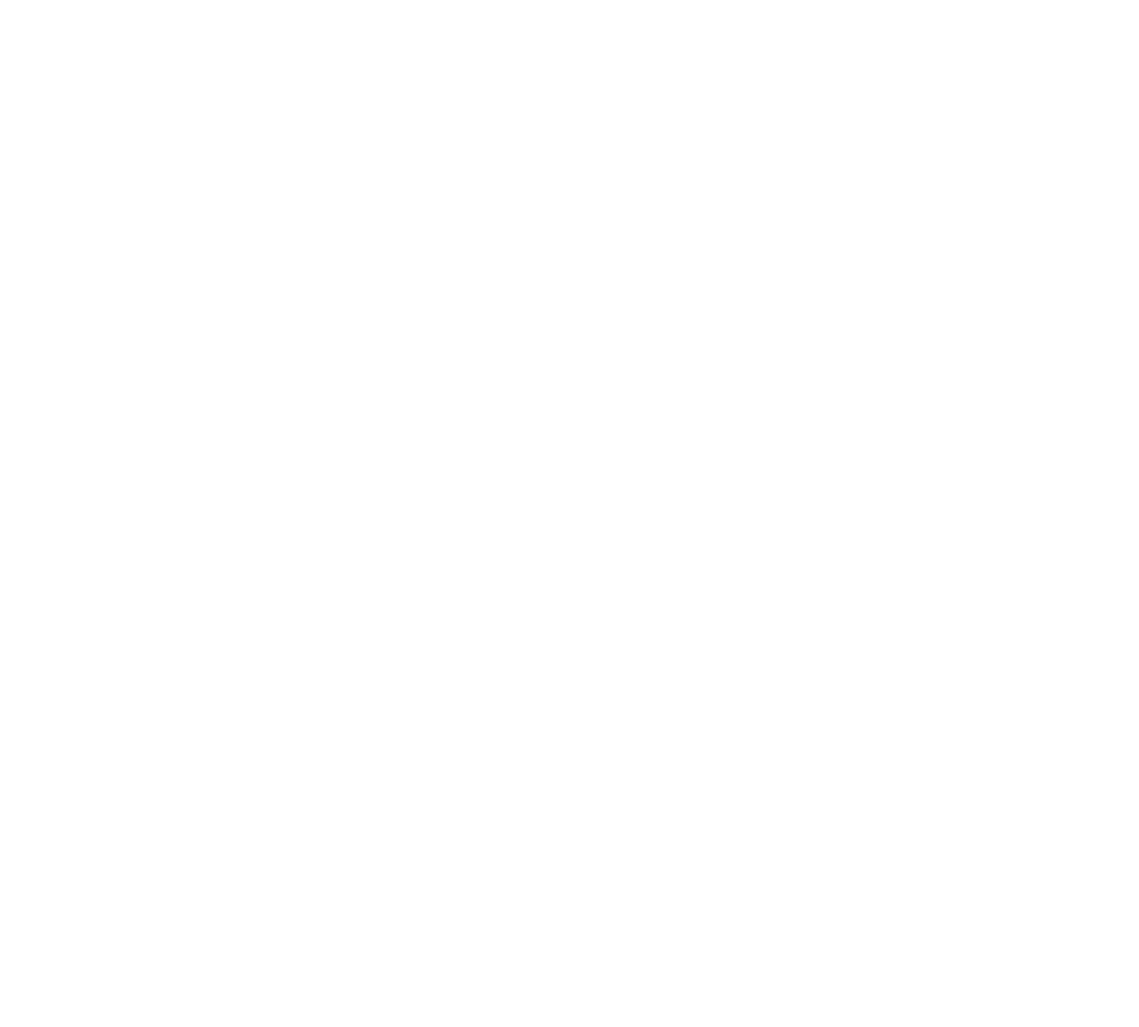
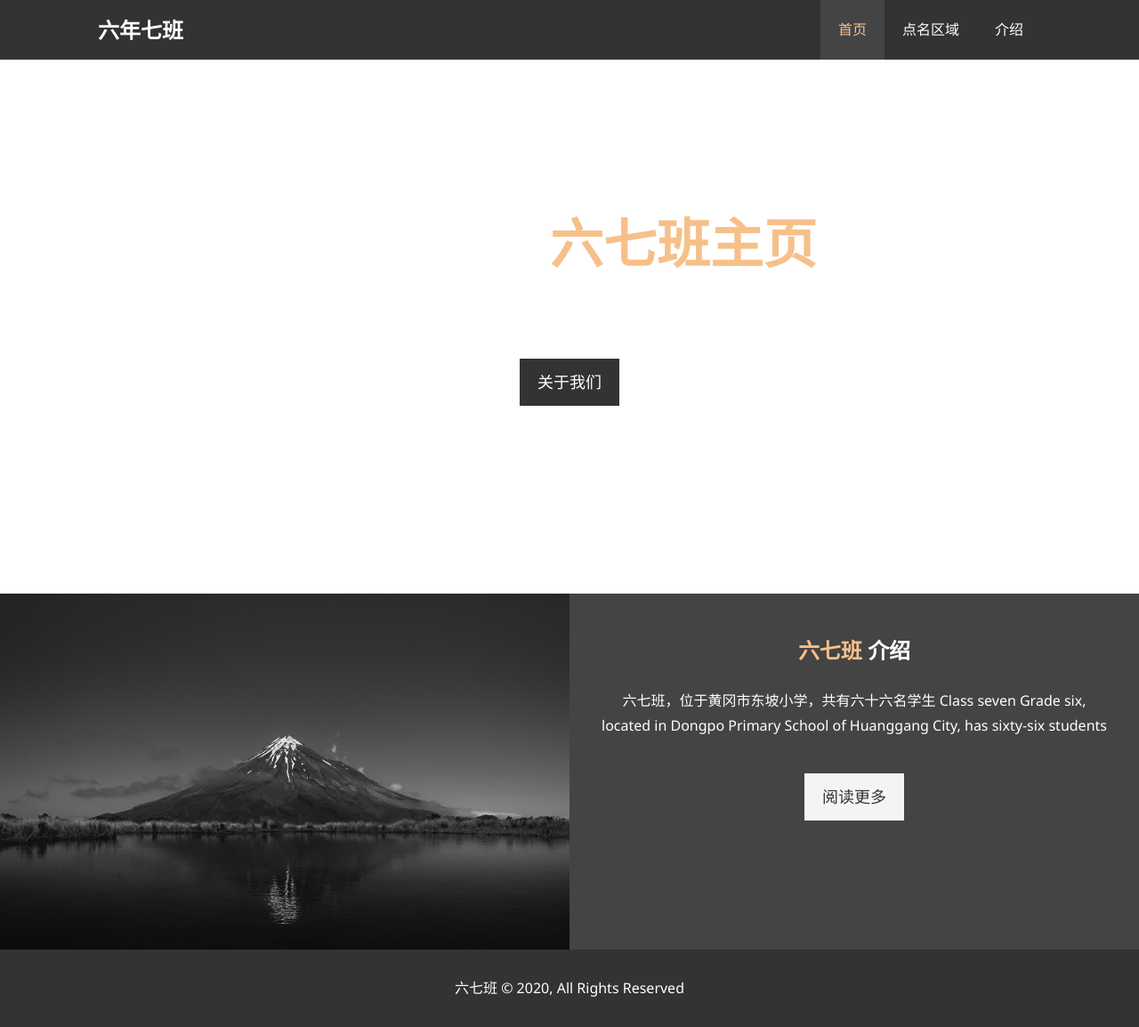
Before and after one commit to yjy130/yjy130.github.io, a plain HTML site: page index.html in a window 1280 px wide. Shown: the whole page at 89% size. Before the commit the page ends 800 px from the top, so only its background shows below. Drawn offline with Linux system fonts and the light colour scheme.

Commit message:
Update index.html

```diff
--- a/index.html
+++ b/index.html
@@ -1,11 +1,49 @@
 <!DOCTYPE html>
-<html lang="en">
+<html lang="zh">
 <head>
-    <meta charset="UTF-8">
-    <link rel="shortcut icon" href="images/icon.ico" />
-    <title>杨佳翼 | 主页</title>
+	<meta charset="UTF-8">
+	<meta name="viewport" content="width=device-width, initial-scale=1.0">
+	<meta http-equiv="X-UA-Compatible" content="ie=edge">
+	<meta name="description" content="欢迎来到米修在线"/>
+	<meta name="keywords" content="前端学习，米修在线"/>
+	<link rel="stylesheet" href="./css/font-awesome.min.css">
+	<link rel="stylesheet" href="./css/style.css">
+	<title>六七班 | 首页</title>
 </head>
 <body>
+	<header>
+		<nav id="navbar">
+			<div class="container">
+				<h1><a href="index.html">六年七班</a></h1>
+				<ul>
+					<li><a class="current" href="index.html">首页</a></li>
+					<li><a href="about.html">点名区域</a></li>
+					<li><a href="contact.html">介绍</a></li>
+				</ul>
+			</div>
+		</nav>
+		<div id="showcase">
+			<div class="container">
+				<div class="showcase-content">
+					<h1>欢迎来到<span class="text-primary"> 六七班主页</span></h1>
+					<p>Welcome to the homepage of Class seven ,Grade six</p>
+					<a class="btn" href="contact.html">关于我们</a>
+				</div>
+			</div>
+		</div>
+	</header>
+	<section id="home-info" class="bg-dark">
+		<div class="info-img"></div>
+		<div class="info-content">
+			<h2><span class="text-primary">六七班 </span>介绍</h2>
+			<p>六七班，位于黄冈市东坡小学，共有六十六名学生 Class seven Grade six, located in Dongpo Primary School of Huanggang City, has sixty-six students</p>
+			<a class="btn btn-light" href="contact.html">阅读更多</a>
+		</div>
+	</section>
 
+	<div class="clr"></div>
+	<footer id="main-footer">
+		<p>六七班 &copy; 2020, All Rights Reserved</p>
+	</footer>
 </body>
 </html>
```
